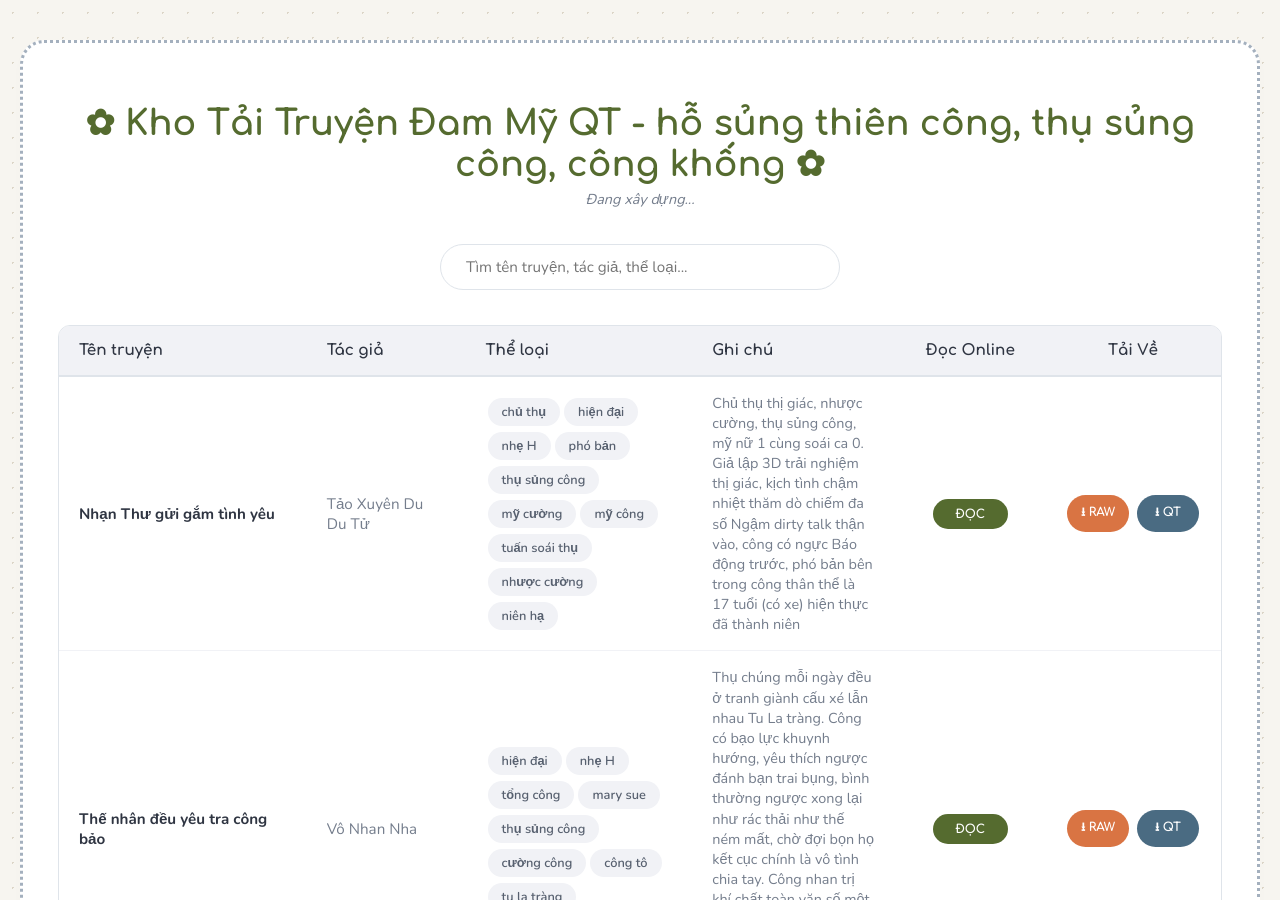
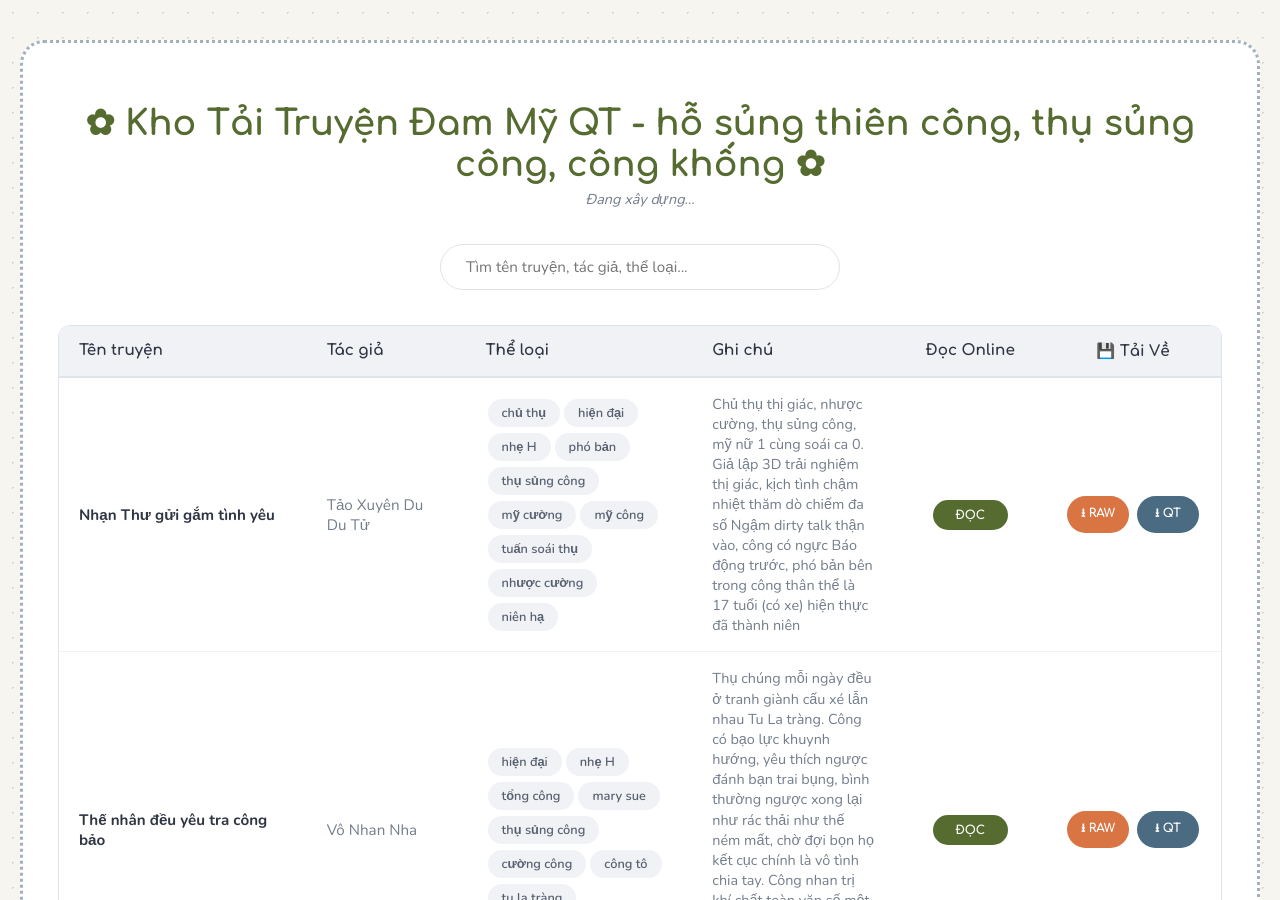
Before and after one commit to PhamNhaDoan/phamnhadoan.github.io, a Jekyll site: the page chucongconvert/taitruyen/index.html, which Jekyll copies as it is, in a window 1280 px wide and 900 px high. Built offline with Jekyll 4.4.1, drawn with Linux system fonts in a browser that asks for light colours.

Commit message:
Update download column header with icon

```diff
--- a/chucongconvert/taitruyen/index.html
+++ b/chucongconvert/taitruyen/index.html
@@ -207,7 +207,7 @@
                     <th style="width: 20%">Thể loại</th>
                     <th style="width: 18%">Ghi chú</th>
                     <th style="width: 13%; text-align: center;">Đọc Online</th>
-                    <th style="width: 13%; text-align: center;">Tải Về</th>
+                    <th style="width: 13%; text-align: center;">💾 Tải Về</th>
                 </tr>
             </thead>
             <tbody id="storyTableBody">
```
